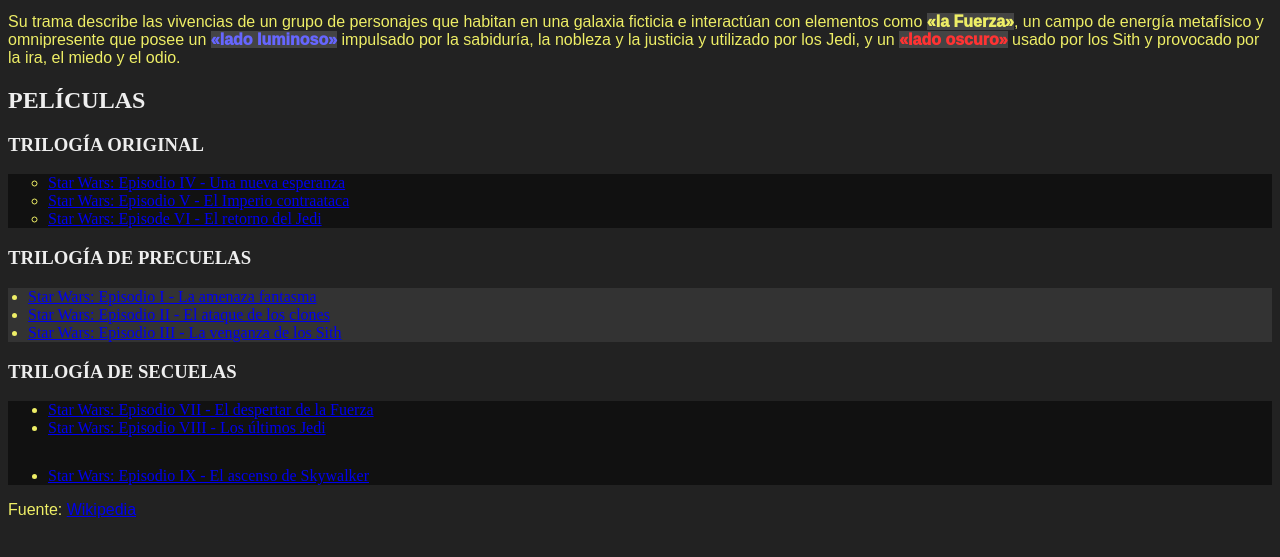
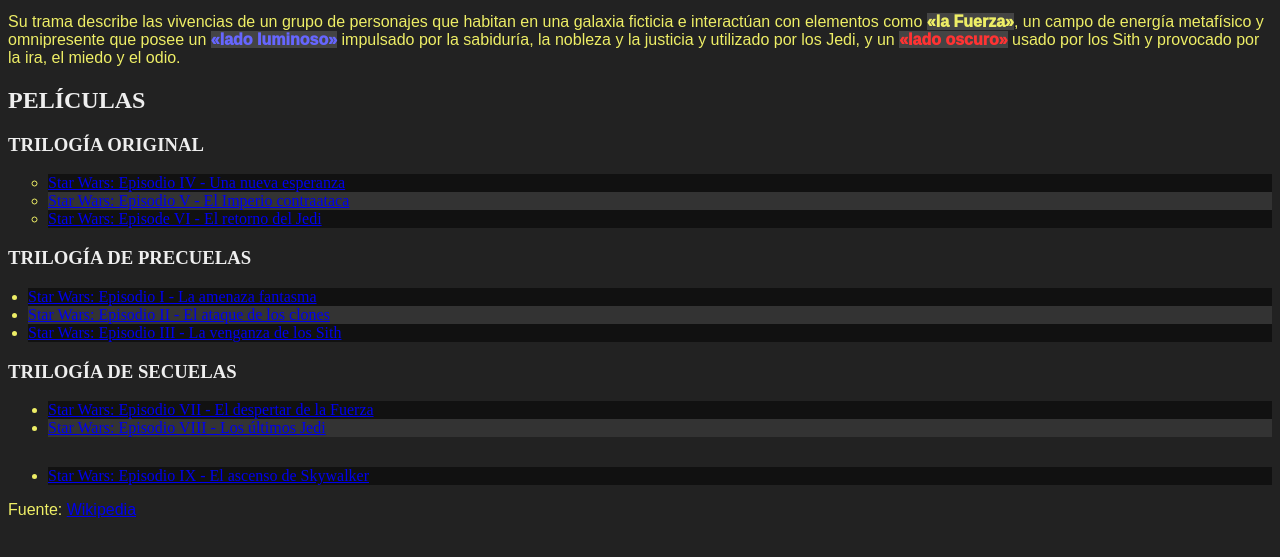
Before and after one commit to 11Elian10/plataforma-moviles-entregas, a plain HTML site: page tp2/index.html in a window 1280 px wide. Shown: the part 119-676 px from the top of the page. Drawn offline with Linux system fonts and the light colour scheme.

Commit message:
Update styles.css

```diff
--- a/tp2/styles.css
+++ b/tp2/styles.css
@@ -61,10 +61,10 @@
     font-style: oblique;
 }
 
-.movies-list:nth-of-type(odd){
+.movies-list li:nth-of-type(odd){
     background-color: #111;
 }
 
-.movies-list:nth-of-type(even){
+.movies-list li:nth-of-type(even){
     background-color: #333;
 }
```
